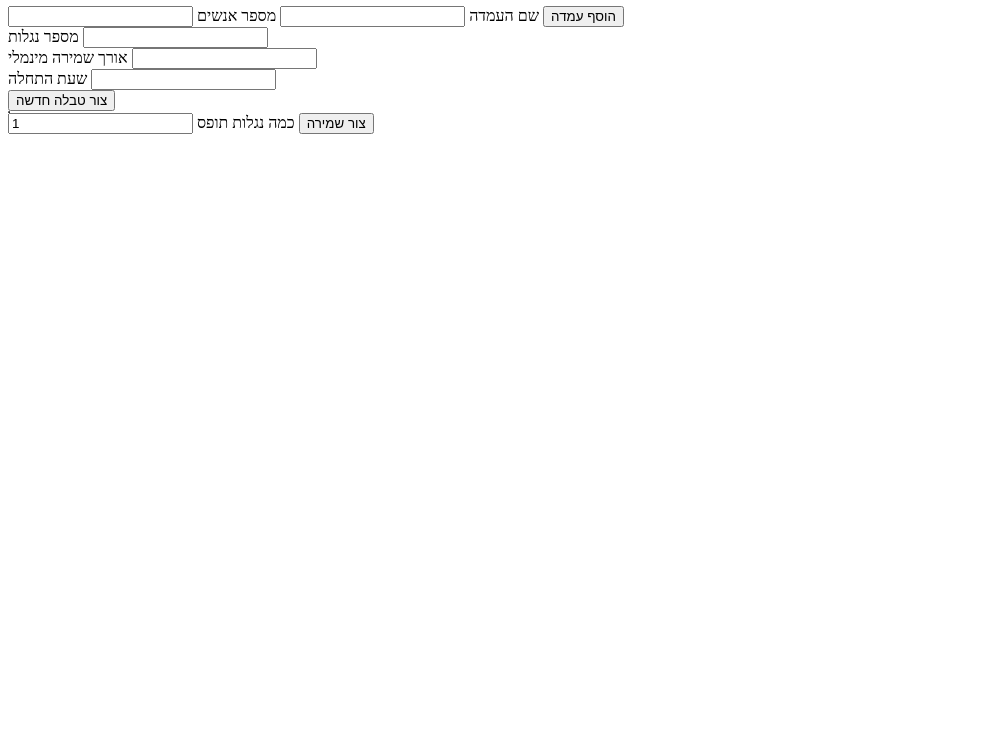
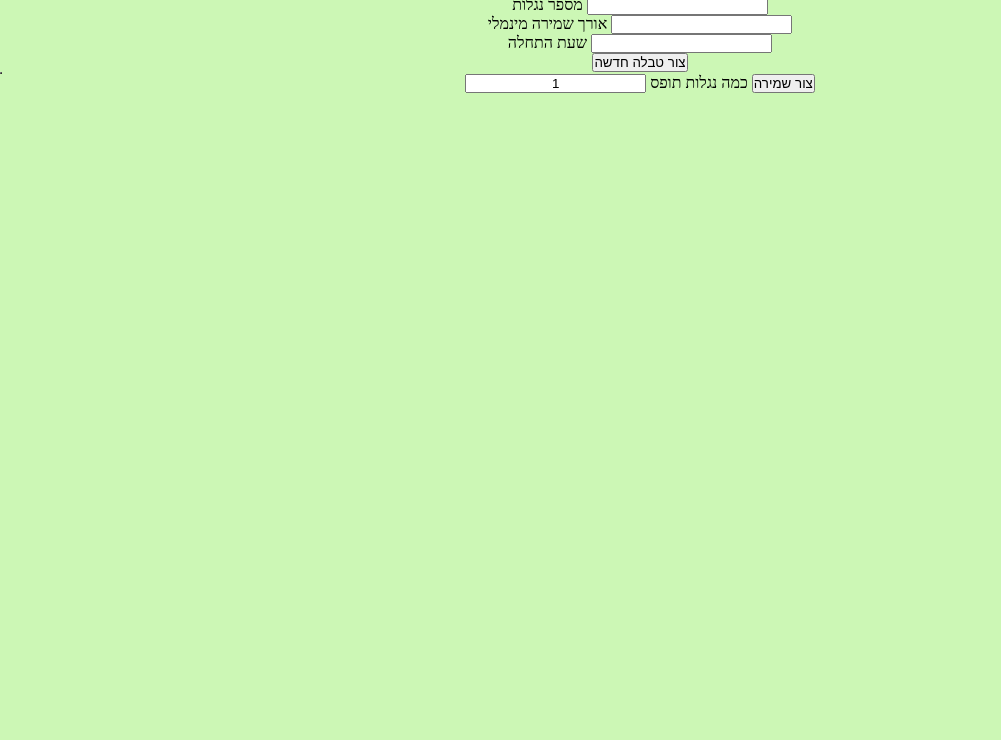
Before and after one commit to ElchananWass/web-shachak, a plain HTML site: page Formats/formats.html in a window 1280 px wide. Shown: the part 60-800 px from the top of the page, without its empty margins (0-1001 px from the left). Drawn offline with Linux system fonts and the light colour scheme; files that its build step writes are made by us from their sources; the site is published under a folder, as on GitHub Pages, so addresses that start at the root find nothing.

Commit message:
try to fix css path for sub folder

```diff
--- a/Formats/formats.html
+++ b/Formats/formats.html
@@ -3,7 +3,7 @@
         <meta name="viewport" content="width=device-width, initial-scale=1" />
 
         <meta charset="utf-8">
-        <link rel="stylesheet" type="text/css" href="/ShavchakWeb/style.css" />
+        <link rel="stylesheet" type="text/css" href="../style.css" />
     </head>
     <body>
         <h1>ניהול טבלאות ופורמטים</h1>
```
